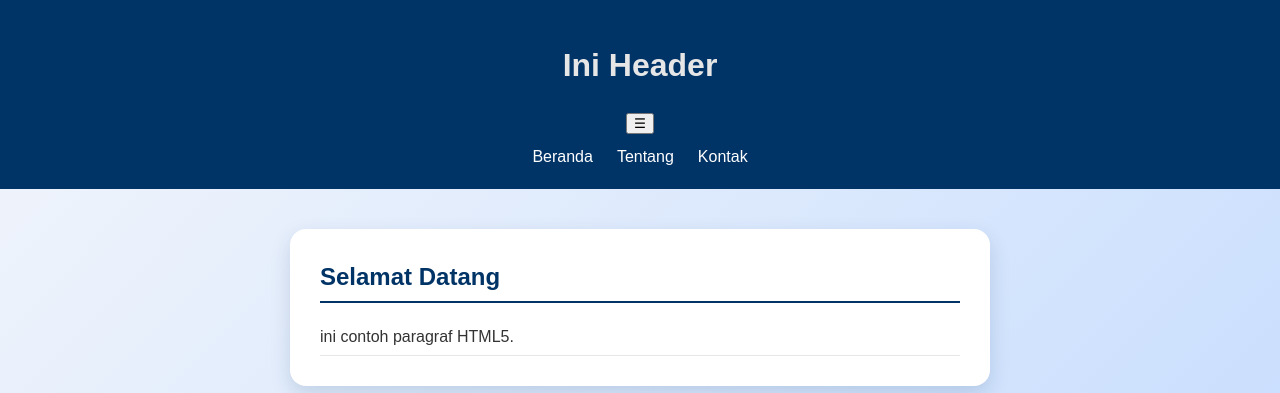
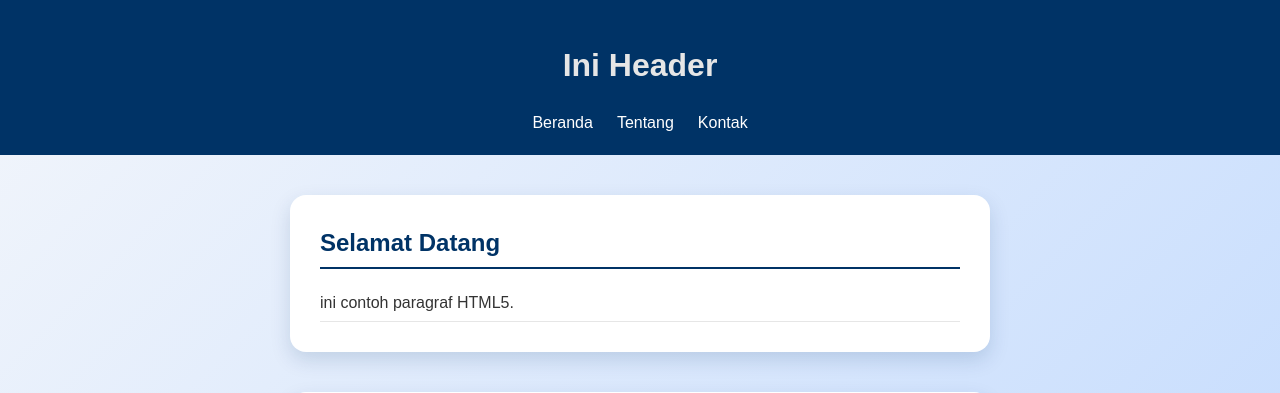
Before and after one commit to carl-jafar/2511500011-PWD-TI1A-252601, a PHP site: page /pertemuan-05/index.html in a window 1280 px wide. Shown: the top 393 px of the page. Run offline with PHP 8.4, Linux system fonts and the light colour scheme.

Commit message:
styling untuk class menu-toggle

```diff
--- a/pertemuan-05/style.css
+++ b/pertemuan-05/style.css
@@ -180,6 +180,15 @@ footer {
     box-shadow: 0 -3px 10px rgba(0, 51, 102, 0.3);
 }
 
+.menu-toggle {
+    display: none;
+    background: none;
+    border: none;
+    color: #fff;
+    font-size: 26px;
+    cursor: pointer;
+}
+
 @media (max-width: 600px) {
     header {
         padding: 16px;
```
Also changed, not shown: pertemuan-05/README.md.
